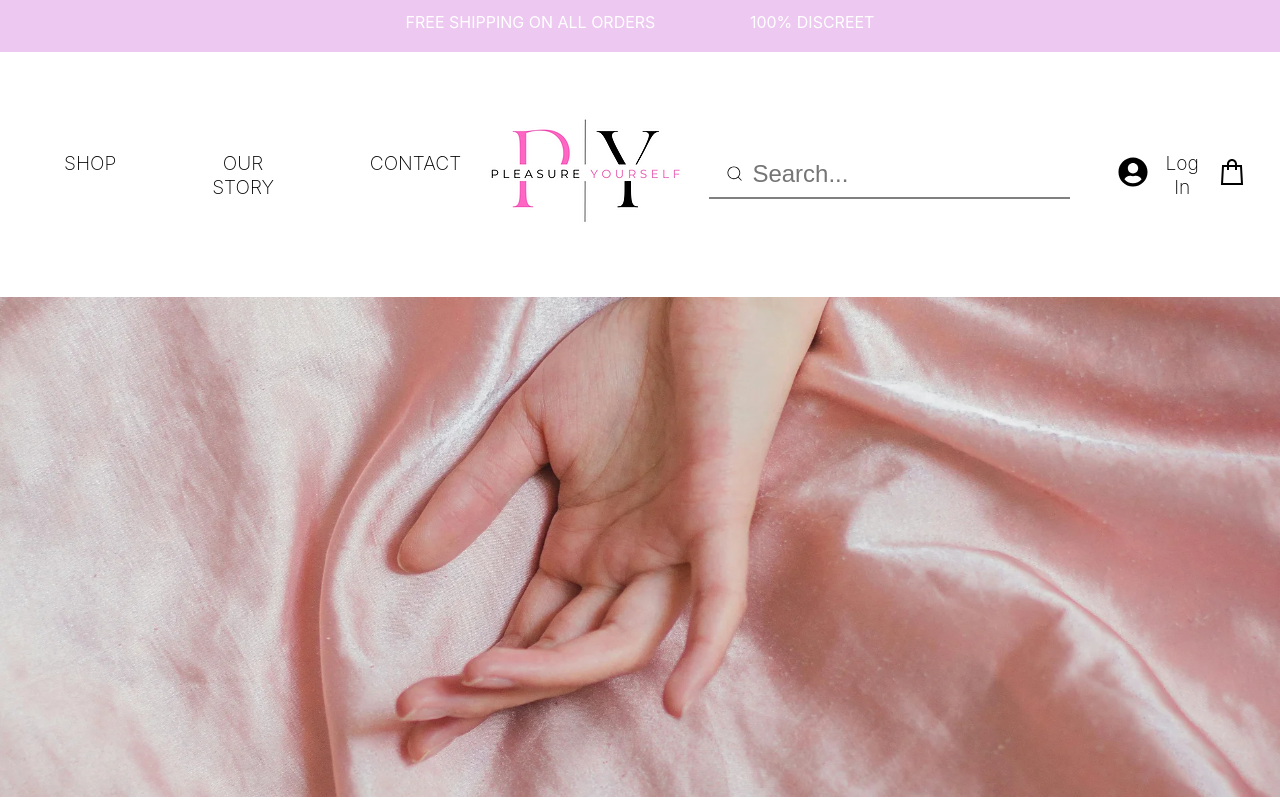
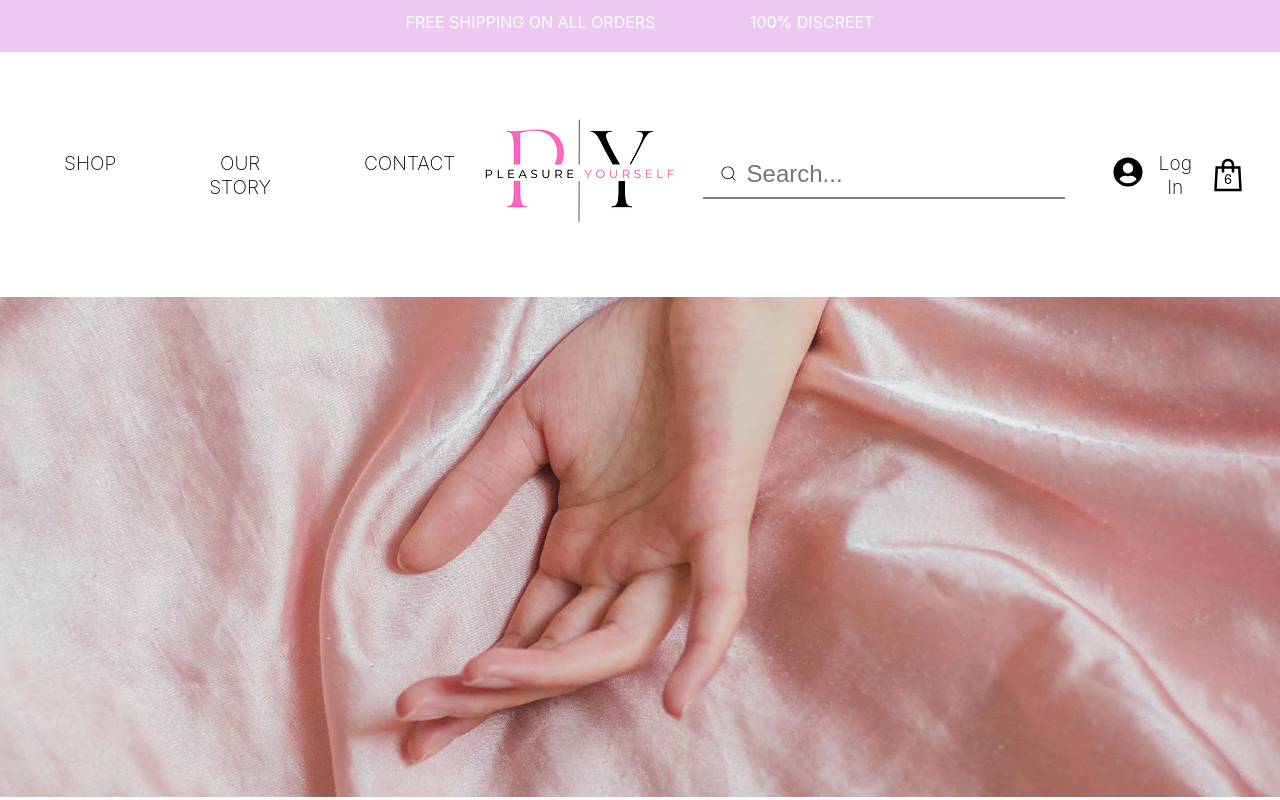
Before and after one commit to shahanshahakbar2/ComfortChoice, a React (Create React App) app: page / in a window 1280 px wide. Shown: the top 800 px of the page. Built offline with nearby package versions, Linux system fonts and the light colour scheme.

Commit message:
created cart-icon component added cart item count

```diff
--- a/src/components/cart-icon/CartIcon.jsx
+++ b/src/components/cart-icon/CartIcon.jsx
@@ -0,0 +1,16 @@
+import React, { useState } from "react";
+import "./cartIcon.css";
+import { LiaShoppingBagSolid } from "react-icons/lia";
+
+const CartIcon = () => {
+  const [cartCount, setCartCount] = useState(6);
+  const [isCartOpen, setIsCartOpen] = useState(false);
+  return (
+    <div className='cart-icon-container'>
+      <LiaShoppingBagSolid size={40} />
+      <span>{cartCount}</span>
+    </div>
+  );
+};
+
+export default CartIcon;
--- a/src/components/cart-icon/cartIcon.css
+++ b/src/components/cart-icon/cartIcon.css
@@ -0,0 +1,14 @@
+
+.cart-icon-container{
+    display: flex;
+    justify-content: center;
+    align-items: center;
+    color: #000;
+}
+.cart-icon-container span{
+    position: absolute;
+    margin-top: 0.5rem;
+    display: block;
+    font-weight: 400;
+    font-size: small;
+}
--- a/src/components/navbar/Navbar.jsx
+++ b/src/components/navbar/Navbar.jsx
@@ -3,8 +3,8 @@ import "./navbar.css";
 import logo from "../../assests/logo.webp";
 import { CiSearch } from "react-icons/ci";
 import { Link, NavLink } from "react-router-dom";
-import { LiaShoppingBagSolid } from "react-icons/lia";
 import { FaUserCircle } from "react-icons/fa";
+import CartIcon from "../cart-icon/CartIcon";
 
 const Navbar = () => {
   return (
@@ -38,7 +38,7 @@ const Navbar = () => {
               <span>Log In</span>
             </Link>
             <Link to='cart'>
-              <LiaShoppingBagSolid size={32} color='black' />
+              <CartIcon />
             </Link>
           </div>
         </div>
```
